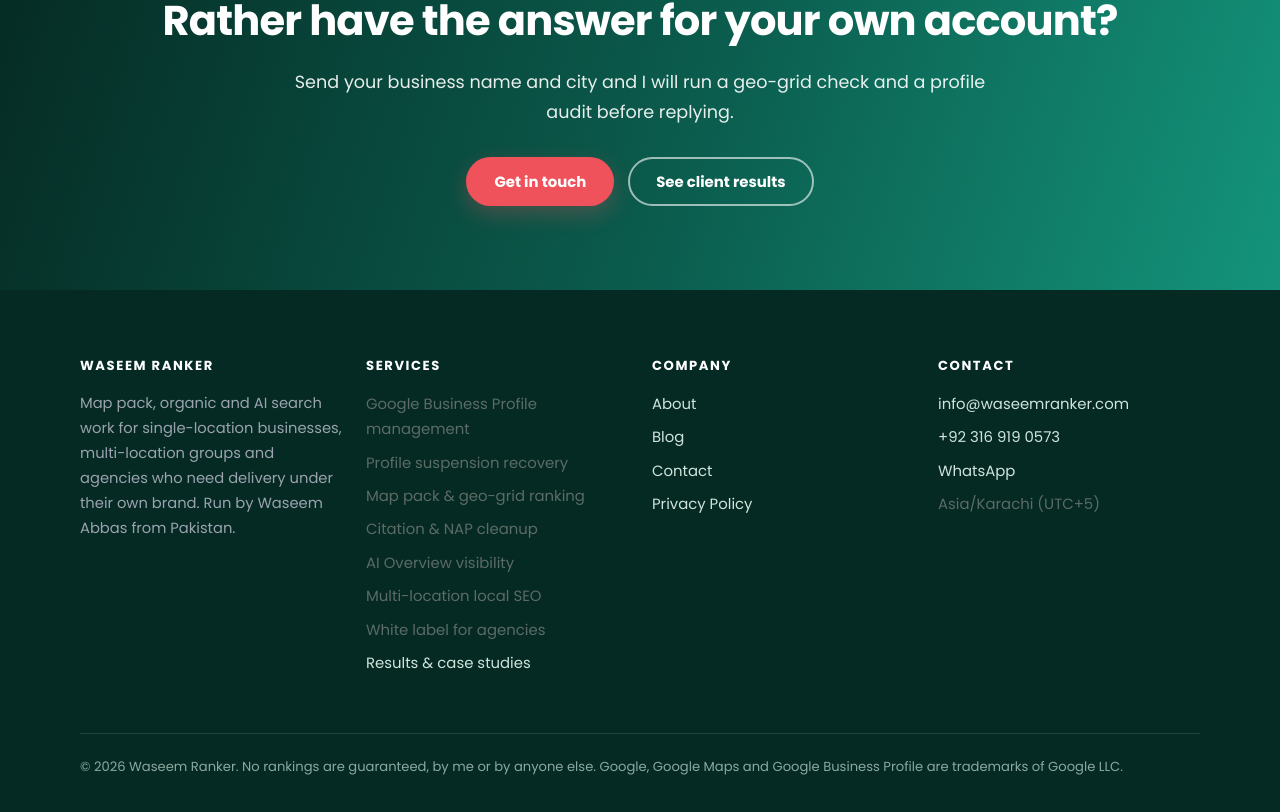
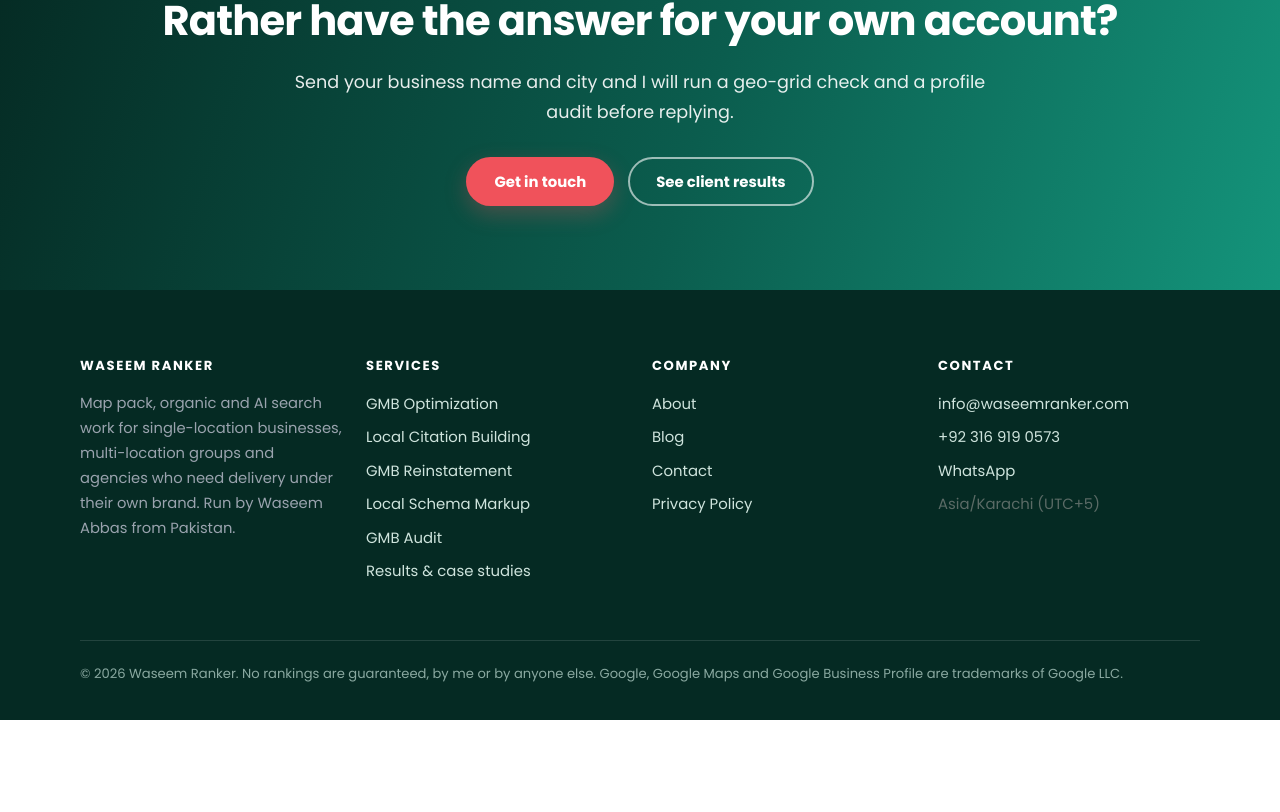
Before and after one commit to abbasid9276-spec/waseem-local-seo, a Next.js app: page /blog in a window 1280 px wide. Shown: the part 3147-3959 px from the top of the page. After the commit the page ends 3867 px from the top, so only its background shows below. Built offline with nearby package versions, Linux system fonts and the light colour scheme.

Commit message:
Update Footer.js

```diff
--- a/components/Footer.js
+++ b/components/Footer.js
@@ -1,4 +1,5 @@
 import { site } from "../lib/site";
+import { services } from "../lib/services";
 
 export default function Footer() {
   const year = new Date().getFullYear();
@@ -17,13 +18,11 @@
           <div>
             <h4>Services</h4>
             <ul>
-              <li>Google Business Profile management</li>
-              <li>Profile suspension recovery</li>
-              <li>Map pack &amp; geo-grid ranking</li>
-              <li>Citation &amp; NAP cleanup</li>
-              <li>AI Overview visibility</li>
-              <li>Multi-location local SEO</li>
-              <li>White label for agencies</li>
+              {services.map((s) => (
+                <li key={s.slug}>
+                  <a href={`/${s.slug}`}>{s.nav}</a>
+                </li>
+              ))}
               <li><a href="/portfolio">Results &amp; case studies</a></li>
             </ul>
           </div>
```
